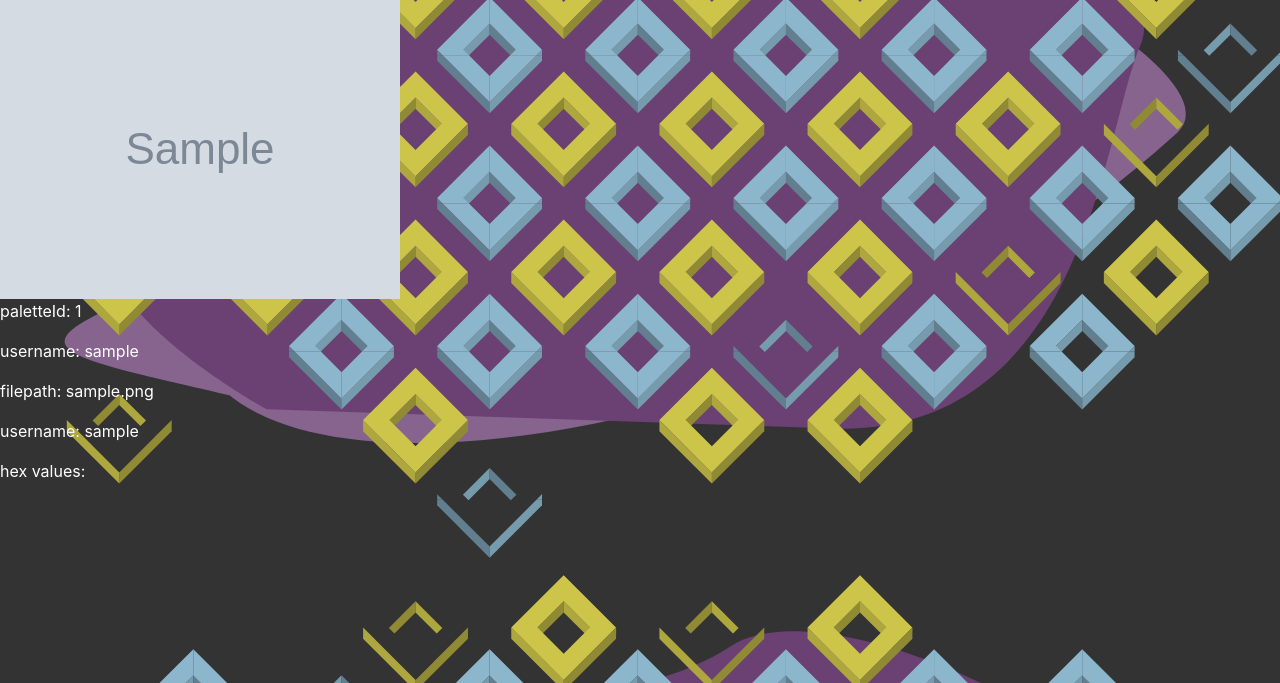
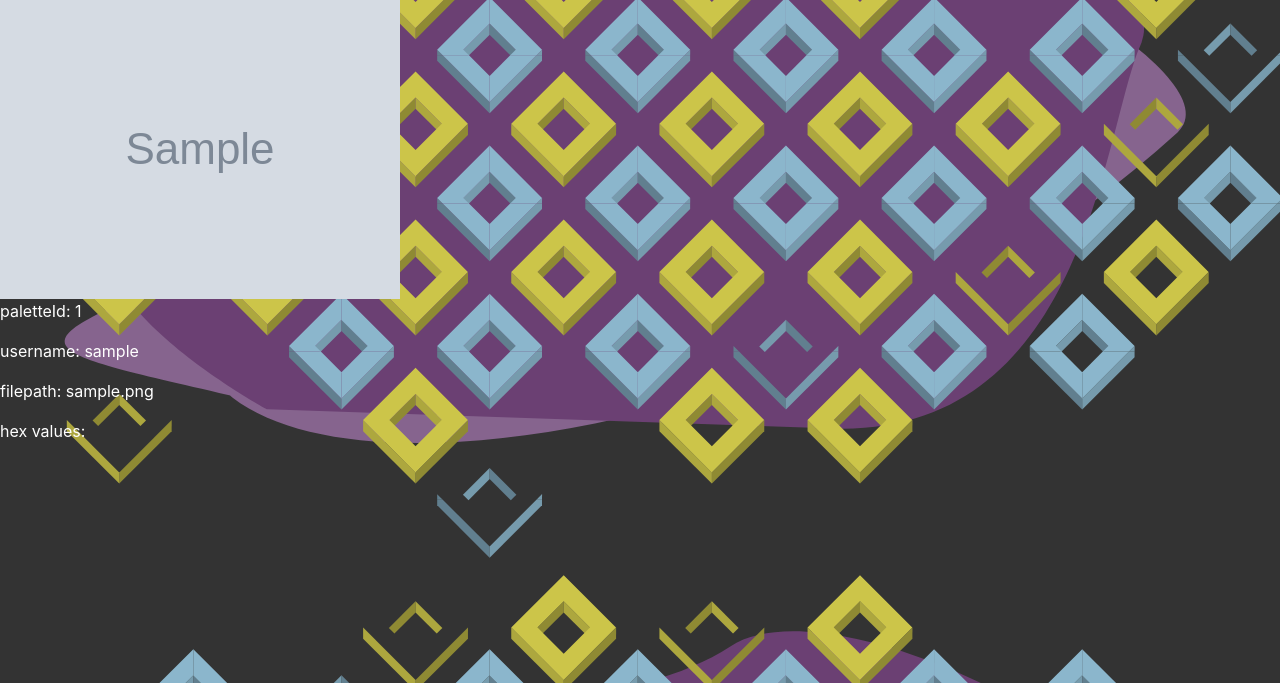
Before and after one commit to KevinConti/SmartPalette, a Flask app: page /browse in a window 1280 px wide. Shown: the part 241-924 px from the top of the page. Run offline with Flask 2, Linux system fonts and the light colour scheme; tables that the repository leaves empty hold one stand-in row (values such as "Sample post"); grey boxes marked "Sample" are stand-in pictures; some libraries are stand-ins or nearby versions.

Commit message:
Got rid of extra username

```diff
--- a/smartpalette/templates/browse.html
+++ b/smartpalette/templates/browse.html
@@ -18,7 +18,6 @@
               <p>paletteId: {{ row["paletteId"] }}</p>
               <p>username: {{ row["username"] }}</p>
               <p>filepath: {{ row["filepath"] }}</p>
-              <p>username: {{ row["username"] }}</p>
               <p>hex values:</p>
             {% for hex in paletteColors[row["paletteId"]] %}
                 <div style="width: 100px;height: 100px;margin: 5px;display:inline-block;background-color: #{{ hex }}"></div>
```
